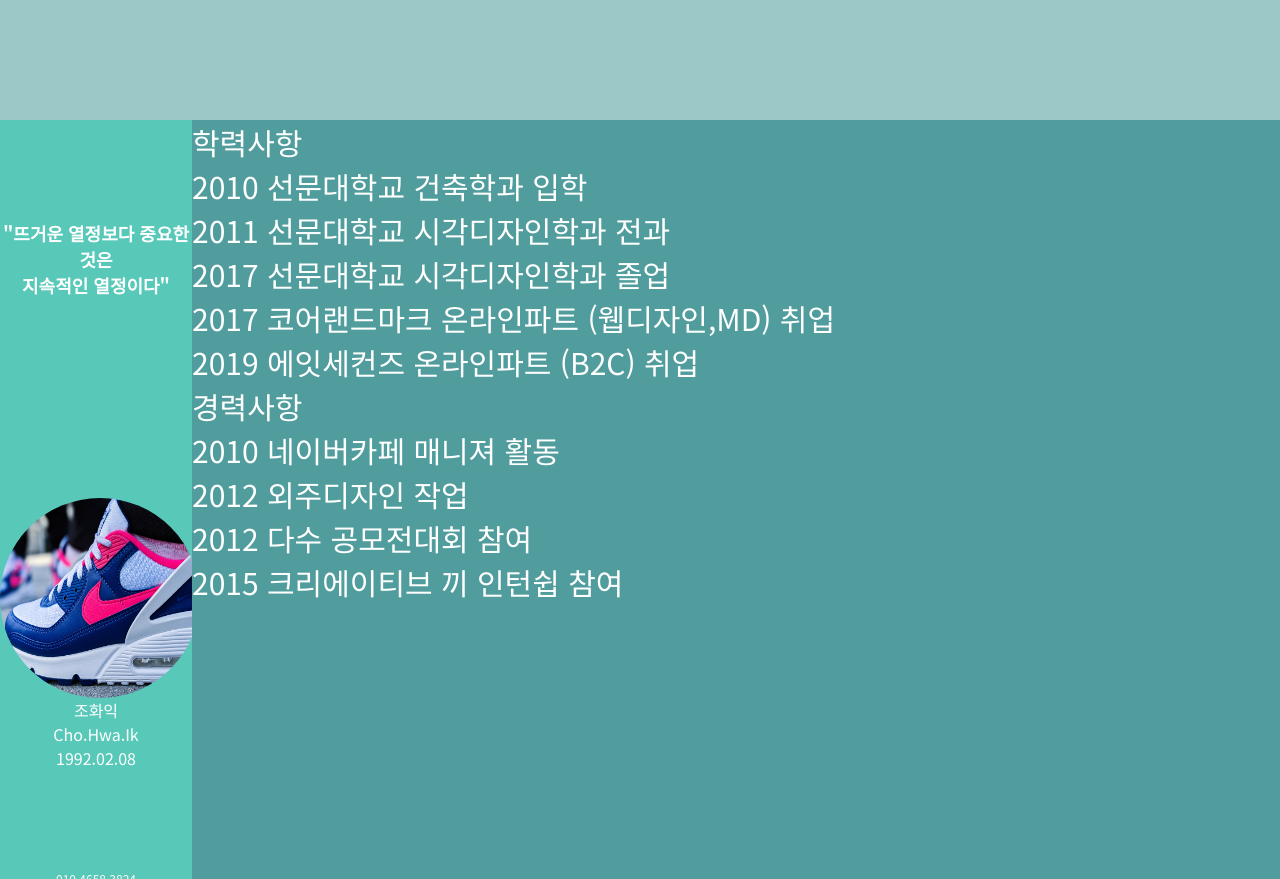
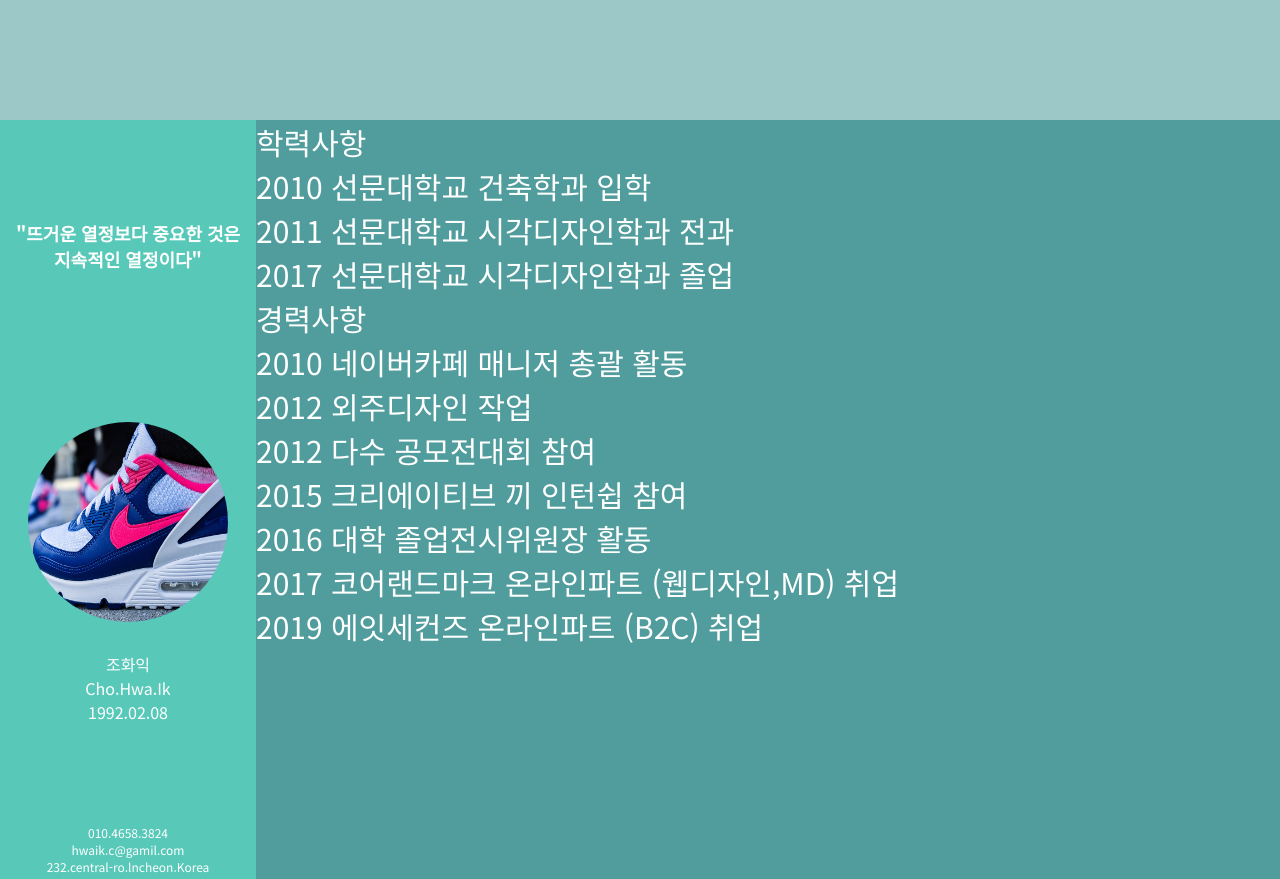
Before and after one commit to hwaik-c/FOliOs, a website: page portfolio.html in a window 1280 px wide. Shown: the part 810-1689 px from the top of the page. Drawn offline with Linux system fonts and the light colour scheme.

Commit message:
upload2
1

```diff
--- a/portfolio.css
+++ b/portfolio.css
@@ -70,7 +70,7 @@ margin: 0 60px 0 0;
 
 .two_self {
   float: left;
-  width: 15%;
+  width: 20%;
   height: 930px;
   background-color:#58C9B9;
   text-align: center;
@@ -87,12 +87,13 @@ margin: 0 60px 0 0;
 .two_self >div:nth-child(2) img {
   width: 200px;
   height: 200px;
-  margin: 200px 0 0 0;
+  margin: 150px 0 0 0;
   border-radius: 90%;
 }
 .two_self >div:nth-child(3) {
 font-size: 16px;
 color: white;
+margin: 30px 0 0 0;
 }
 .two_self span p {
   margin: 100px 0 0 0 ;
@@ -101,7 +102,7 @@ color: white;
 
 .two_index {
   float: left;
-  width: 85%;
+  width: 80%;
   height: 930px;
   background-color:#519D9E;
 }
@@ -146,16 +147,11 @@ padding: 40px 0;
   display: flex;
   justify-content: center;
   font-size: 14px;
-  padding: 0 0 30px 0;
+  padding: 0 0 80px 0;
 }
 
 
 /* AD슬라이더 */
-
-.swiper-container {
-  width: 100%;
-  height: 80%;
-}
 
 
 .swiper-slide{
--- a/portfolio.html
+++ b/portfolio.html
@@ -42,7 +42,8 @@
                 </div>
                   <span>
                     <p>010.4658.3824<br>
-                    hwaik.c@gamil.com</p>
+                    hwaik.c@gamil.com<br>
+                    232.central-ro.lncheon.Korea</p>
                   </span>
 
                   <div>
@@ -56,22 +57,23 @@
               <div class="two_index">
                 <div class="index_1">
                   <ul>
-                    학력사항
+                    <div>학력사항</div>
                     <li>2010 선문대학교 건축학과 입학</li>
                     <li>2011 선문대학교 시각디자인학과 전과</li>
                     <li>2017 선문대학교 시각디자인학과 졸업</li>
-                    <li>2017 코어랜드마크 온라인파트 (웹디자인,MD) 취업</li>
-                    <li>2019 에잇세컨즈 온라인파트 (B2C) 취업</li>
+
                   </ul>
               </div>
               <div class="index_2">
                 <ul>
-                  경력사항
-
-                  <li>2010 네이버카페 매니져 활동</li>
+                  <div>경력사항</div>
+                  <li>2010 네이버카페 매니저 총괄 활동</li>
                   <li>2012 외주디자인 작업</li>
                   <li>2012 다수 공모전대회 참여</li>
                   <li>2015 크리에이티브 끼 인턴쉽 참여</li>
+                  <li>2016 대학 졸업전시위원장 활동</li>
+                  <li>2017 코어랜드마크 온라인파트 (웹디자인,MD) 취업</li>
+                  <li>2019 에잇세컨즈 온라인파트 (B2C) 취업</li>
                 </ul>
               </div>
           </div>
```
